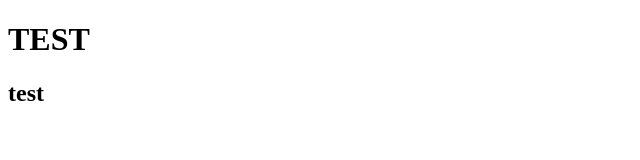
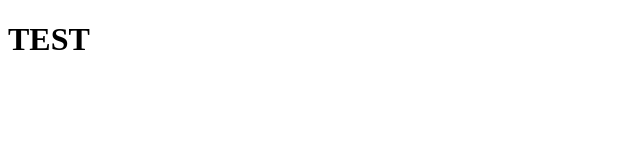
Before and after one commit to iamvova/Test, a plain HTML site: page index.html in a window 1280 px wide. Shown: the full height of the page, 0-640 px from the left. Drawn offline with Linux system fonts and the light colour scheme.

Commit message:
Update index.html
delete h2

```diff
--- a/index.html
+++ b/index.html
@@ -9,7 +9,6 @@
 <body>
 
     <h1>TEST</h1>
-    <h2>test</h2>
 
 </body>
 </html>
```
